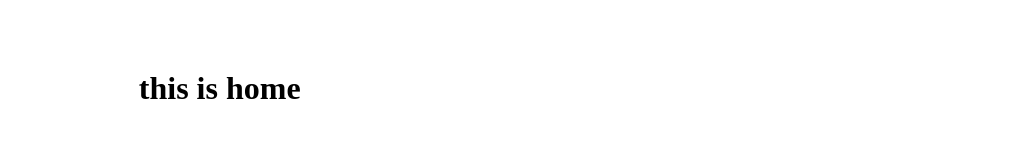
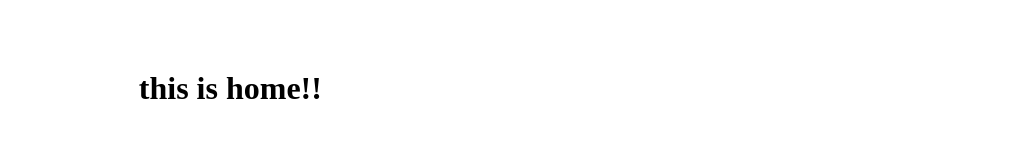
Before and after one commit to dsaeun/medical_front, a React (Create React App) app: page / in a window 1280 px wide. Shown: the part 128-288 px from the top of the page, without its empty margins (122-1155 px from the left). Built offline with nearby package versions, Linux system fonts and the light colour scheme.

Commit message:
변한거 없성

```diff
--- a/src/page/Home.js
+++ b/src/page/Home.js
@@ -6,7 +6,7 @@ class Home extends Component {
   render(){
     return (
       <div className="contentalign">
-        <h1>this is home</h1>
+        <h1>this is home!!</h1>
       </div>
     );
   }
```
